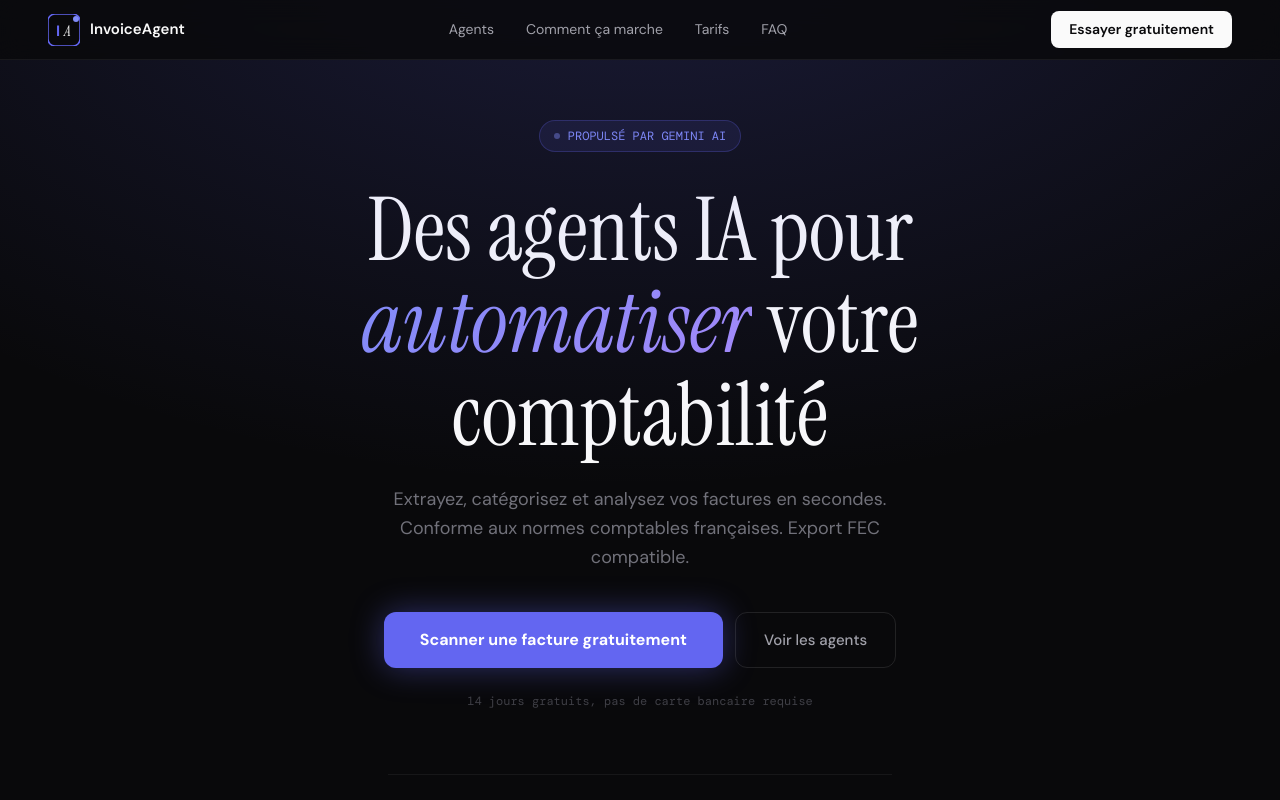
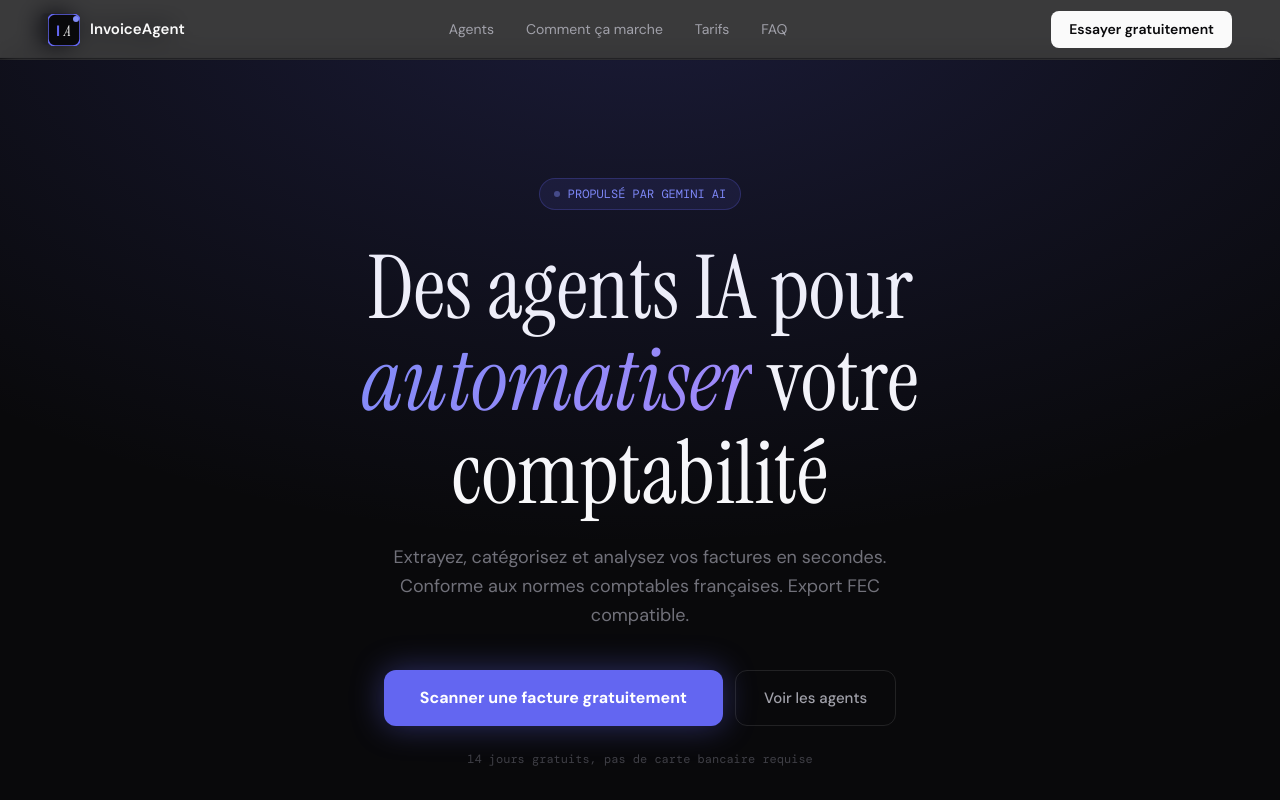
Before and after one commit to gentuar333-max/invoice-ai, a Next.js app: page / in a window 1280 px wide. Shown: the top 800 px of the page. Built offline with nearby package versions, Linux system fonts and the light colour scheme.

Commit message:
dashboard nav logo InvoiceAgent rebrand

```diff
--- a/app/layout.tsx
+++ b/app/layout.tsx
@@ -1,5 +1,6 @@
 import type { Metadata } from "next";
 import "./globals.css";
+import NavbarClient from "@/components/NavbarClient";
 
 export const metadata: Metadata = {
   title: "InvoiceAgent",
@@ -40,25 +41,29 @@ export default function RootLayout({
             gap: 10px;
             text-decoration: none;
           }
-          .navbar-logo-icon {
-            width: 32px;
-            height: 32px;
-            background: linear-gradient(135deg, #6366f1, #8b5cf6);
-            border-radius: 8px;
-            display: flex;
-            align-items: center;
-            justify-content: center;
-            font-size: 16px;
-          }
           .navbar-logo-text {
             font-size: 15px;
             font-weight: 700;
             color: #111827;
             letter-spacing: -0.02em;
           }
-          .page-content { min-height: 100vh; }
+          .page-content { min-height: calc(100vh - 58px); }
         `}</style>
-        {children}
+        <nav className="navbar">
+          <a href="/" className="navbar-logo">
+            <svg width="32" height="32" viewBox="0 0 32 32" fill="none" xmlns="http://www.w3.org/2000/svg">
+              <rect width="32" height="32" rx="7" fill="#09090b" stroke="#6366f1" strokeWidth="1.5"/>
+              <text x="8" y="22" fill="#6366f1" fontSize="15" fontWeight="700" fontFamily="'DM Sans',sans-serif">I</text>
+              <text x="16" y="22" fill="white" fontSize="15" fontWeight="300" fontFamily="'Instrument Serif',serif" fontStyle="italic">A</text>
+              <circle cx="28" cy="5" r="3" fill="#818cf8"/>
+            </svg>
+            <span className="navbar-logo-text">InvoiceAgent</span>
+          </a>
+          <NavbarClient />
+        </nav>
+        <div className="page-content">
+          {children}
+        </div>
       </body>
     </html>
   );
```
